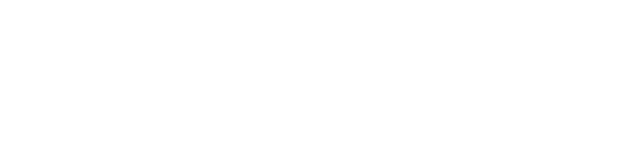
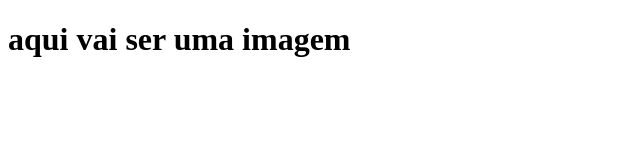
Before and after one commit to gui2023gui/bar_mexico, a plain HTML site: page index.html in a window 1280 px wide. Shown: the whole page, without its empty margins (0-640 px from the left). Drawn offline with Linux system fonts and the light colour scheme.

Commit message:
atualização para preparar a colocar uma imagem

```diff
--- a/index.html
+++ b/index.html
@@ -6,6 +6,8 @@
     <title>Bar México</title>
 </head>
 <body>
-
+<footer>
+    <h1>aqui vai ser uma imagem</h1>
+</footer>
 </body>
 </html>
```
